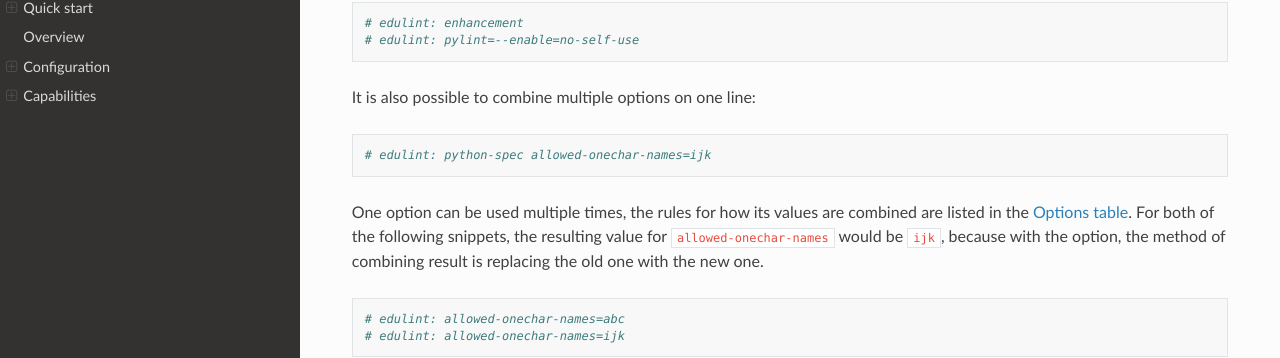
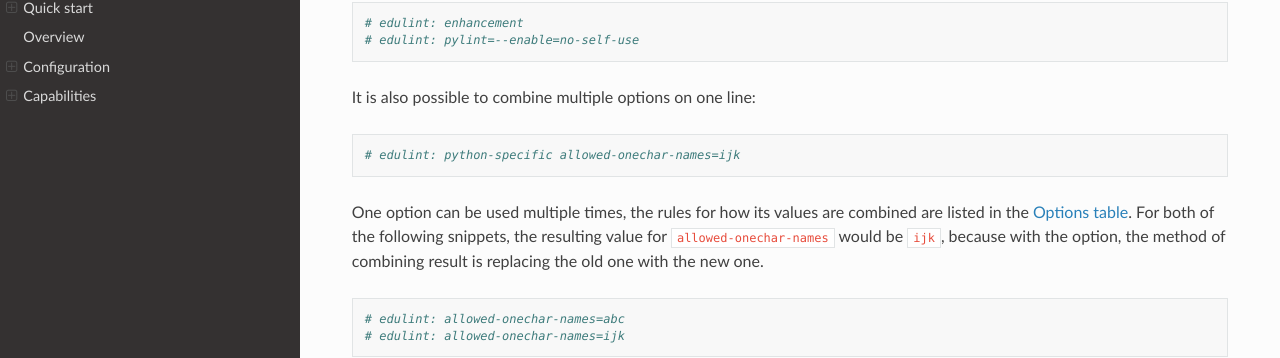
Before and after one commit to GiraffeReversed/edulint, a Sphinx documentation site: the page built from docs/source/index.rst, in a window 1280 px wide and 900 px high, scrolled down 1509 px. Shown: the part 112-470 px from the top of the window. Built offline with Sphinx 7.4.7 and the Read the Docs theme 2.0.0, drawn with Linux system fonts in a browser that asks for light colours; cross-references to code outside the pages are shown as plain code; some of the changed text lies outside the part shown.

Commit message:
docs: fix references

```diff
--- a/docs/source/_ext/directives.py
+++ b/docs/source/_ext/directives.py
@@ -59,8 +59,8 @@
 
 
 def get_descriptions():
-    features = get_description_from("https://pylint.pycqa.org/en/latest/user_guide/checkers/features.html", "h4")
-    extensions = get_description_from("https://pylint.pycqa.org/en/latest/user_guide/checkers/extensions.html", "h3")
+    features = get_description_from("https://pylint.readthedocs.io/en/v2.14.5/user_guide/checkers/features.html", "h4")
+    extensions = get_description_from("https://pylint.readthedocs.io/en/v2.14.5/user_guide/checkers/extensions.html", "h3")
 
     extensions.update(features)
     return extensions
--- a/docs/source/index.rst
+++ b/docs/source/index.rst
@@ -81,7 +81,7 @@
 
 .. code::
 
-   # edulint: python-spec allowed-onechar-names=ijk
+   # edulint: python-specific allowed-onechar-names=ijk
 
 One option can be used multiple times, the rules for how its values are combined are listed in the :ref:`Options table <options-table>`. For both of the following snippets, the resulting value for :code:`allowed-onechar-names` would be :code:`ijk`, because with the option, the method of combining result is replacing the old one with the new one.
 
@@ -152,13 +152,13 @@
 .. message-table::
    enhancement
 
-Python-spec
-""""""""""""
+Python-specific
+"""""""""""""""
 
-The flag :link_option:`python-spec` enables those messages that improve the code, but are specific to Python:
+The flag :link_option:`python-specific` enables those messages that improve the code, but are specific to Python:
 
 .. message-table::
-   python-spec
+   python-specific
 
 
 Custom checkers
```
